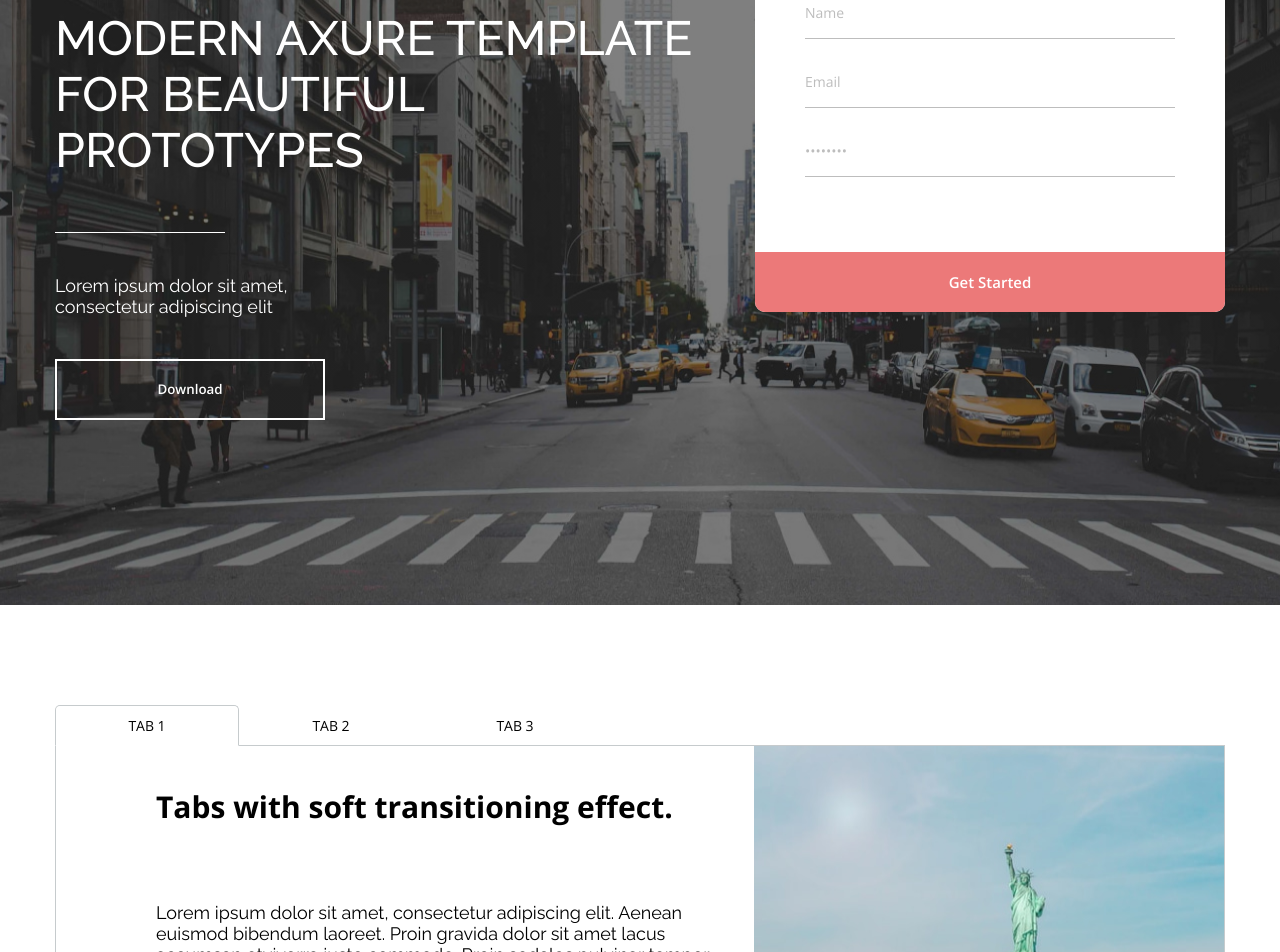
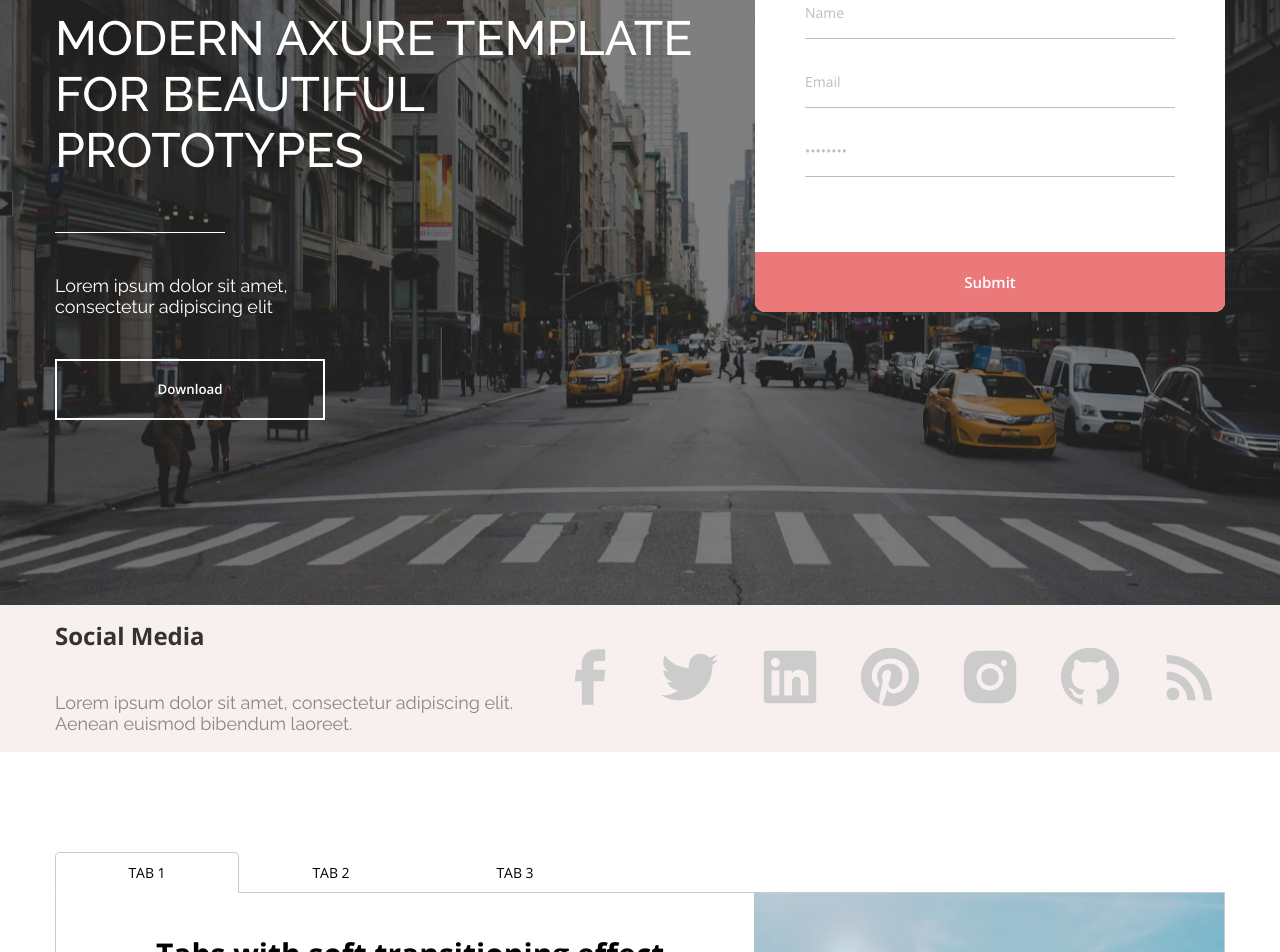
Before and after one commit to radionovroma/axit-radionov, a plain HTML site: page index.html in a window 1280 px wide. Shown: the part 430-1382 px from the top of the page. Drawn offline with nearby package versions, Linux system fonts and the light colour scheme.

Commit message:
L07 Added social section

```diff
--- a/css/main.css
+++ b/css/main.css
@@ -1,6 +1,7 @@
 @import "general.css";
 @import "header.css";
 @import "banner-block.css";
+@import "social-block.css";
 @import "tabs-block.css";
 @import "awesome-block.css";
 @import "pricing-block.css";
--- /dev/null
+++ b/css/social-block.css
@@ -0,0 +1,38 @@
+.social-block{
+	width: 100%;
+	background-color: #F8EFEF;
+}
+
+.social-block__wrap{
+	display: flex;
+	flex-direction: row;
+	gap: 30px;
+}
+
+.social-info{
+	width: 470px;
+	padding: 14px 0 18px;
+}
+
+.social-info__title{
+	font-family: 'Open Sans', "Times New Roman", sans-serif;
+	font-weight: 700;
+	font-size: 24px;
+	line-height: 33px;
+	text-transform: capitalize;
+	color: #333333;
+}
+
+.social-info__subtitle{
+	margin-top: 40px;
+	color: #86878B;
+}
+
+.social-wrap__list{
+	width: 670px;
+	display: flex;
+	flex-direction: row;
+	list-style-type: none;
+	justify-content: space-between;
+	align-items: center;
+}
--- a/index.html
+++ b/index.html
@@ -53,9 +53,59 @@
 						<input type="text" name="name" value="name"class="form__item">
 						<input type="text" name="email" value="email"class="form__item">
 						<input type="password" name="password" value="password" class="form__item">
-						<input type="submit" value="get started" class="form__buttton">
+						<input type="submit" placeholder="Password" class="form__buttton">
 					</form>
 				</div>
+			</div>
+		</section>
+
+		<section class="social-block">
+			<div class="social-block__wrap social-wrap container">
+				<div class="social-wrap__info social-info">
+					<h2 class="social-info__title">
+						Social Media
+					</h2>
+					<p class="social-info__subtitle">
+						Lorem ipsum dolor sit amet, consectetur adipiscing elit. Aenean euismod bibendum laoreet.
+					</p>
+				</div>
+				<ul class="social-wrap__list link-list">
+					<li class="link-list__item item">
+						<a href="https://www.facebook.com/" class="item__link link">
+							<img src="/img/facebook_icon@desktop.svg" alt="Facebook icon" class="link__img">
+						</a>
+					</li>
+					<li class="link-list__item item">
+						<a href="https://twitter.com/" class="item__link link">
+							<img src="/img/twitter_icon@desktop.svg" alt="Twitter icon" class="link__img">
+						</a>
+					</li>
+					<li class="link-list__item item">
+						<a href="https://www.linkedin.com/" class="item__link link">
+							<img src="/img/linkedin_icon@desktop.svg" alt="Linkedin icon" class="link__img">
+						</a>
+					</li>
+					<li class="link-list__item item">
+						<a href="https://www.pinterest.com/" class="item__link link">
+							<img src="/img/pinterest_icon@desktop.svg" alt="Pinterest icon" class="link__img">
+						</a>
+					</li>
+					<li class="link-list__item item">
+						<a href="https://www.instagram.com/" class="item__link link">
+							<img src="/img/instagram_icon@desktop.svg" alt="Instagram icon" class="link__img">
+						</a>
+					</li>
+					<li class="link-list__item item">
+						<a href="https://github.com/" class="item__link link">
+							<img src="/img/github_icon@desktop.svg" alt="Github icon" class="link__img">
+						</a>
+					</li>
+					<li class="link-list__item item">
+						<a href="https://rss.com/" class="item__link link">
+							<img src="/img/rss_icon@desktop.svg" alt="RSS icon" class="link__img">
+						</a>
+					</li>
+				</ul>
 			</div>
 		</section>
 
```
